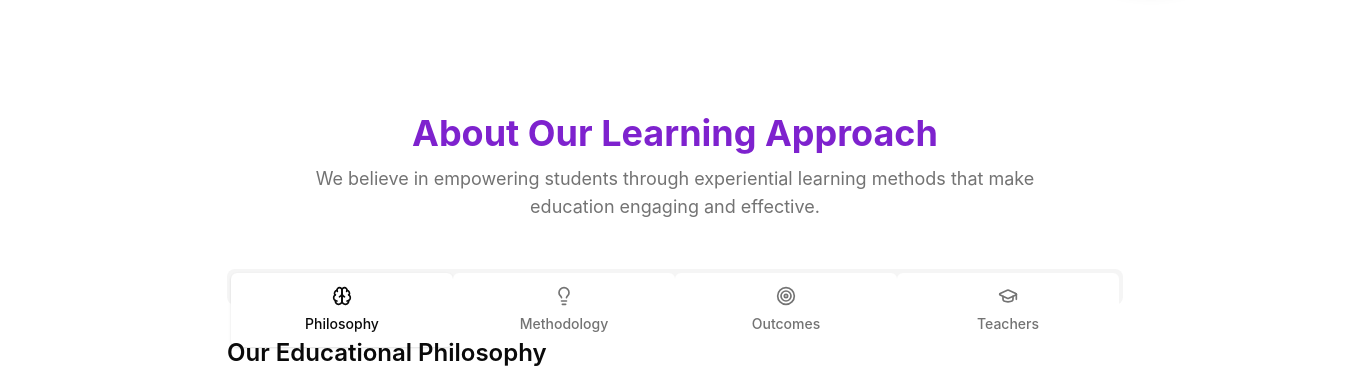
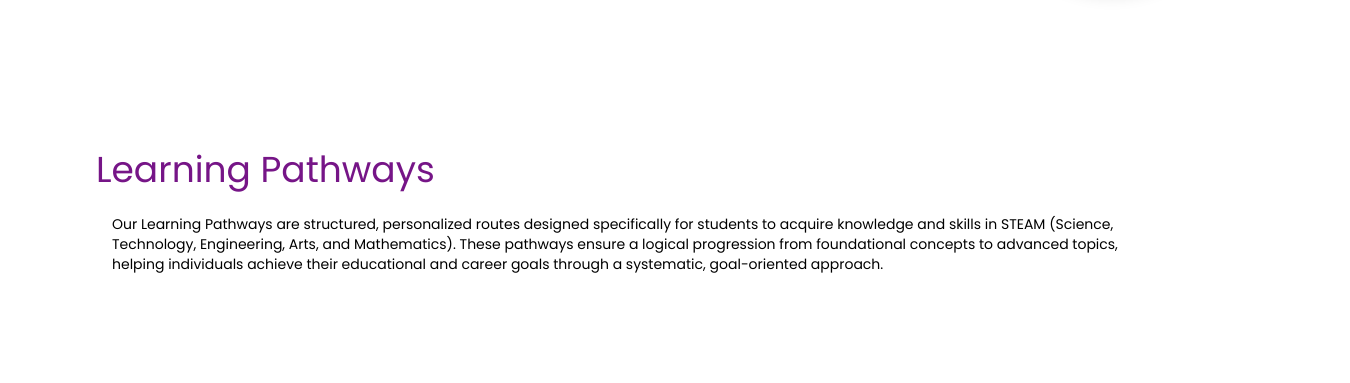
Before and after one commit to Deepika2430/v-cms, a React (Vite) app: page / in a window 1280 px wide. Shown: the part 1209-1592 px from the top of the page, 1350 px wide, since content can reach past the window. Built offline with nearby package versions, Linux system fonts and the light colour scheme.

Commit message:
Add LearningPathways component and integrate keen-slider; update Hero and Footer styles

```diff
--- a/package.json
+++ b/package.json
@@ -45,6 +45,7 @@
     "date-fns": "^3.6.0",
     "embla-carousel-react": "^8.3.0",
     "input-otp": "^1.2.4",
+    "keen-slider": "^6.8.6",
     "lucide-react": "^0.446.0",
     "next-themes": "^0.3.0",
     "react": "^18.3.1",
--- a/src/App.tsx
+++ b/src/App.tsx
@@ -3,6 +3,7 @@ import { ThemeProvider } from '@/components/theme-provider';
 import Header from '@/components/Header';
 import Footer from '@/components/Footer';
 import Hero from '@/components/Hero';
+import LearningPathways from "@/components/LearningPathways";
 import About from '@/components/About';
 import Offerings from '@/components/Offerings';
 import Gallery from '@/components/Gallery';
@@ -17,6 +18,7 @@ function App() {
         return (
           <>
             <Hero />
+            <LearningPathways />
             <About />
             <Offerings />
           </>
--- a/src/components/Footer.tsx
+++ b/src/components/Footer.tsx
@@ -16,7 +16,7 @@ import NewsletterForm from "./NewsletterForm";
 
 const Footer: React.FC = () => {
   return (
-    <footer className="w-full bg-[#F2F7FD]">
+    <footer className="w-full bg-[#F2F7FD] overflow-x-hidden px-8">
       {/* Contact Form Section */}
       <div className="elementor-widget-wrap elementor-element-populated ml-[105px] mr-[105px]">
         <div className="elementor-widget-wrap elementor-element-populated p-[10px]">
@@ -30,10 +30,11 @@ const Footer: React.FC = () => {
                 </div>
                 <div>
                   <p className="text-gray-800 mb-[14px] text-[16px] font-poppins">
-                Got questions or seeking more information? We're here to help!
-                Complete the form, and our dedicated team will swiftly respond
-                to your inquiries. Your curiosity matters to us, and we look
-                forward to assisting you on your journey. Let's connect!
+                    Got questions or seeking more information? We're here to
+                    help! Complete the form, and our dedicated team will swiftly
+                    respond to your inquiries. Your curiosity matters to us, and
+                    we look forward to assisting you on your journey. Let's
+                    connect!
                   </p>
                 </div>
               </div>
@@ -45,13 +46,21 @@ const Footer: React.FC = () => {
         </div>
       </div>
       {/* Main Footer Content */}
-      <div className="container ml-[105px] mr-[105px] w-[1140px] h-[430px]">
+      <div className="container mx-auto px-4">
         <div className="grid grid-cols-[1fr_1fr_0.6fr_1fr] gap-6 text-gray-800">
           {/* Company Info */}
           <div className="flex flex-col space-y-4 p-[10px]">
             <div className="flex items-center">
               <div className="elementor-widget-container">
-                <img width="420" height="130" src="https://vismayee.com/wp-content/uploads/2023/11/Web-Logo-Trans.png" className="attachment-full size-full wp-image-922" alt="" srcset="https://vismayee.com/wp-content/uploads/2023/11/Web-Logo-Trans.png 420w, https://vismayee.com/wp-content/uploads/2023/11/Web-Logo-Trans-300x93.png 300w" sizes="(max-width: 420px) 100vw, 420px"/>
+                <img
+                  width="420"
+                  height="130"
+                  src="https://vismayee.com/wp-content/uploads/2023/11/Web-Logo-Trans.png"
+                  className="attachment-full size-full wp-image-922"
+                  alt=""
+                  srcset="https://vismayee.com/wp-content/uploads/2023/11/Web-Logo-Trans.png 420w, https://vismayee.com/wp-content/uploads/2023/11/Web-Logo-Trans-300x93.png 300w"
+                  sizes="(max-width: 420px) 100vw, 420px"
+                />
               </div>
               {/* <div className="ml-3">
                 <h2 className="text-green-600 font-bold text-xl">
@@ -63,9 +72,16 @@ const Footer: React.FC = () => {
               </div> */}
             </div>
             <p className="text-[#575757] text-sm mt-4 font-normal font-['Questrial'] text-justify">
-              “Our vision is to revolutionize the world of education through innovative technology solutions. We aim to empower learners of all ages and backgrounds to access high-quality, personalized education, breaking down traditional barriers and fostering a lifelong love for learning. Our commitment is to create a global community of empowered, skilled, and adaptable individuals who are prepared to excel in an ever-evolving digital age. We envision a future where education knows no bounds, and every learner has the tools and resources they need to succeed.”
+              “Our vision is to revolutionize the world of education through
+              innovative technology solutions. We aim to empower learners of all
+              ages and backgrounds to access high-quality, personalized
+              education, breaking down traditional barriers and fostering a
+              lifelong love for learning. Our commitment is to create a global
+              community of empowered, skilled, and adaptable individuals who are
+              prepared to excel in an ever-evolving digital age. We envision a
+              future where education knows no bounds, and every learner has the
+              tools and resources they need to succeed.”
             </p>
-
           </div>
 
           {/* Contact Info */}
@@ -98,9 +114,16 @@ const Footer: React.FC = () => {
               </div>
             </div>
 
-          <iframe loading="lazy" src="https://maps.google.com/maps?q=Sree%20Vismayee%20Edutek%20Pvt%20Ltd&amp;t=m&amp;z=15&amp;output=embed&amp;iwloc=near" title="Sree Vismayee Edutek Pvt Ltd" aria-label="Sree Vismayee Edutek Pvt Ltd"></iframe>
+            <div className="w-full max-w-xs">
+              <iframe
+                loading="lazy"
+                src="https://maps.google.com/maps?q=Sree%20Vismayee%20Edutek%20Pvt%20Ltd&amp;t=m&amp;z=15&amp;output=embed&amp;iwloc=near"
+                title="Sree Vismayee Edutek Pvt Ltd"
+                aria-label="Sree Vismayee Edutek Pvt Ltd"
+                className="w-full h-40 rounded-md"
+              />
             </div>
-
+          </div>
 
           {/* Navigation Links and Newsletter */}
           <div className="flex flex-col space-y-8">
@@ -151,8 +174,6 @@ const Footer: React.FC = () => {
                 </li>
               </ul>
             </div>
-
-
           </div>
 
           <div className="bg-gradient-to-r from-yellow-300 to-orange-400 p-6 rounded-3xl p-[20px] w-[279px] h-[391px]">
@@ -160,9 +181,10 @@ const Footer: React.FC = () => {
               Subscribe Now!
             </h3>
             <p className="text-black font-[Questrial] text-base font-normal">
-                Subscribe now for exclusive updates, engaging content, and the latest insights!
-                Join our community of learners and stay informed about exciting educational
-                opportunities. Your journey to knowledge and discovery starts with a click.
+              Subscribe now for exclusive updates, engaging content, and the
+              latest insights! Join our community of learners and stay informed
+              about exciting educational opportunities. Your journey to
+              knowledge and discovery starts with a click.
             </p>
             <NewsletterForm />
           </div>
@@ -204,7 +226,6 @@ const Footer: React.FC = () => {
             </div>
           </div>
         </div>
-
       </div>
     </footer>
   );
--- a/src/components/Hero.tsx
+++ b/src/components/Hero.tsx
@@ -4,9 +4,9 @@ import { CircleImage } from "./CircleImage";
 const Hero = () => {
   return (
     <section className="relative overflow-hidden py-12 md:py-20 bg-background">
-      <div className="container mx-auto px-2">
-        <div className="grid grid-cols-1 md:grid-cols-2 gap-8 items-center">
-          <div className="max-w-[100%] space-y-6 pl-20">
+      <div className="container mx-auto px-0">
+        <div className="grid grid-cols-1 md:grid-cols-2 gap-0 ">
+          <div className="max-w-[100%] space-y-4 pl-20">
             <h1 className="text-[45px] leading-[60px] font-[400] text-[#761587] font-[Poppins,sans-serif] ">
               The Smarter Way to <br />
               Learn Anything
--- /dev/null
+++ b/src/components/LearningPathways.tsx
@@ -0,0 +1,24 @@
+import React from "react";
+
+export default function LearningPathways(): JSX.Element {
+  return (
+    <section className="relative overflow-hidden pt-2 md:py-20 px-20">
+      <div className="container mx-auto px-4">
+        <div className="text-left mb-6">
+          <h2 className="text-3xl md:text-4xl font-bold text-[#761587] font-[Poppins,sans-serif]">
+            Learning Pathways
+          </h2>
+        </div>
+        <div className="mx-auto">
+          <p className="text-black font-[Poppins,sans-serif] text-sm px-4">
+            Our Learning Pathways are structured, personalized routes designed specifically
+            for students to acquire knowledge and skills in STEAM (Science, Technology,
+            Engineering, Arts, and Mathematics). These pathways ensure a logical progression
+            from foundational concepts to advanced topics, helping individuals achieve their
+            educational and career goals through a systematic, goal-oriented approach.
+          </p>
+        </div>
+      </div>
+    </section>
+  );
+}
--- a/src/main.tsx
+++ b/src/main.tsx
@@ -2,6 +2,7 @@ import { StrictMode } from 'react';
 import { createRoot } from 'react-dom/client';
 import App from './App.tsx';
 import './index.css';
+import "keen-slider/keen-slider.min.css";
 
 createRoot(document.getElementById('root')!).render(
   <StrictMode>
```
Also changed, not shown: 1 other file (tests, documents, lock files or other folders). Lines whose indentation alone changed are shown as unchanged.
